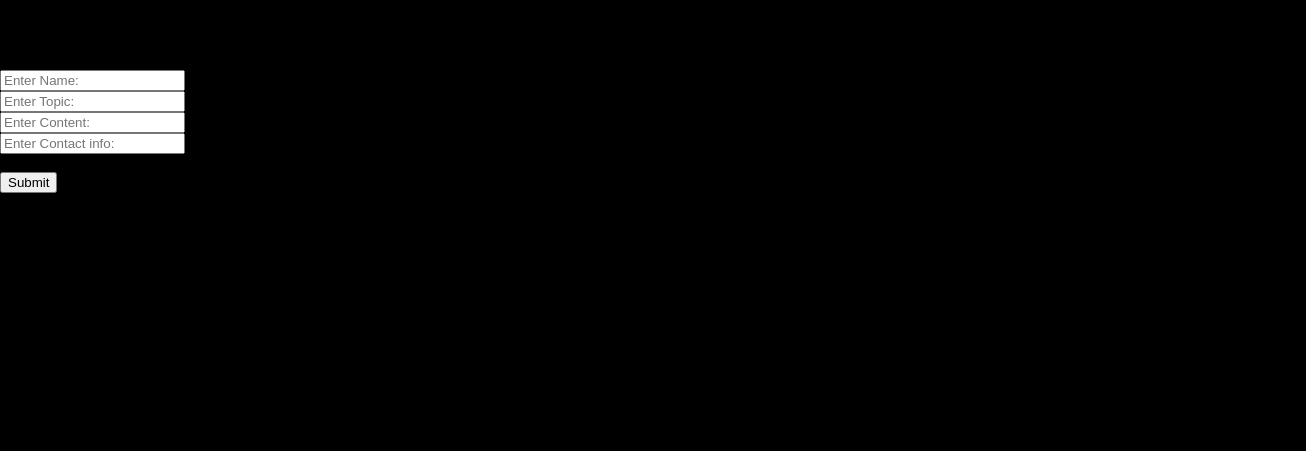
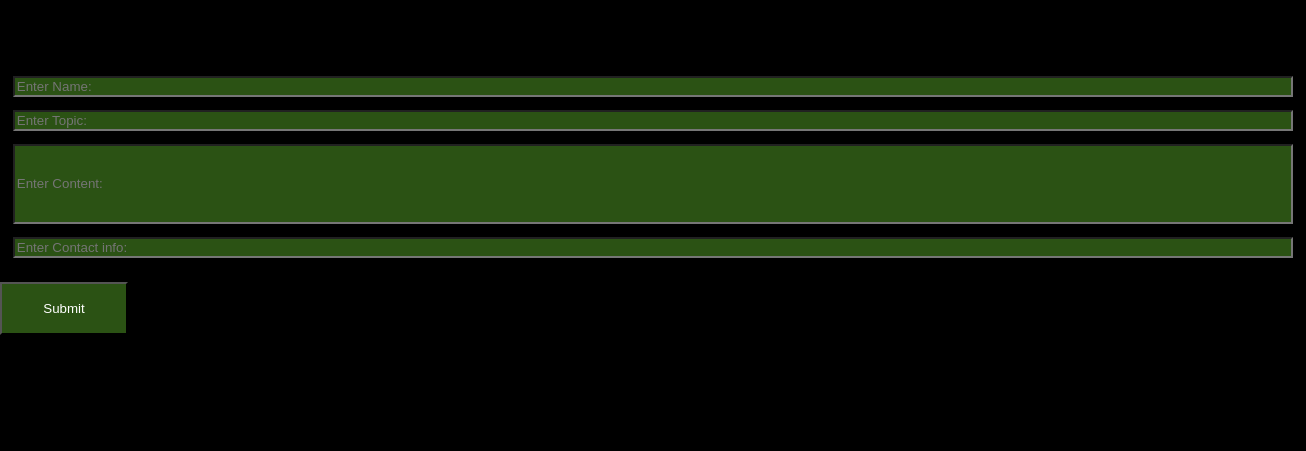
Before and after one commit to Taruzz-Code/website, a plain HTML site: page contact.html in a window 1280 px wide. Shown: the part 267-718 px from the top of the page, 1306 px wide, since content can reach past the window. Drawn offline with Linux system fonts and the light colour scheme; files that its build step writes are made by us from their sources; files whose address does not match are found by name.

Commit message:
Update styles.css

```diff
--- a/styles.css
+++ b/styles.css
@@ -86,3 +86,27 @@ footer{
   -webkit-transform: translate(-50%, -50%);
   transform: translate(-50%, -50%);
 }
+
+/* contact page*/
+input.form1{
+    background-color: #2b5214;
+    color: white;
+    width: 100%;
+    margin: 0.5% 1%;
+}
+input.form2{
+    background-color: #2b5214;
+    color: white;
+    width: 100%;
+    height: 6em;
+    margin: 0.5% 1%;
+}
+input.button{
+    background-color: #2b5214;
+    color: white;
+    width: 10%;
+    height: 4em;
+}
+div.button{
+
+}
```
